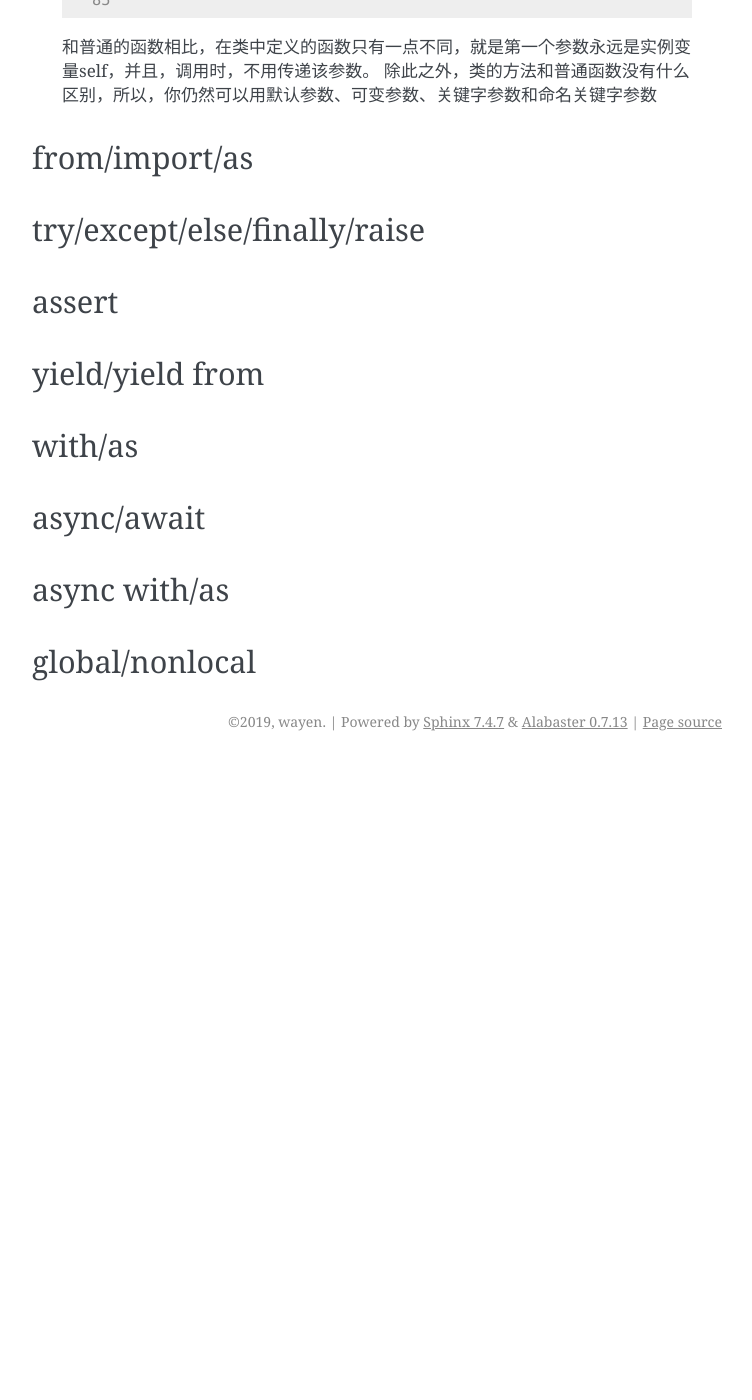
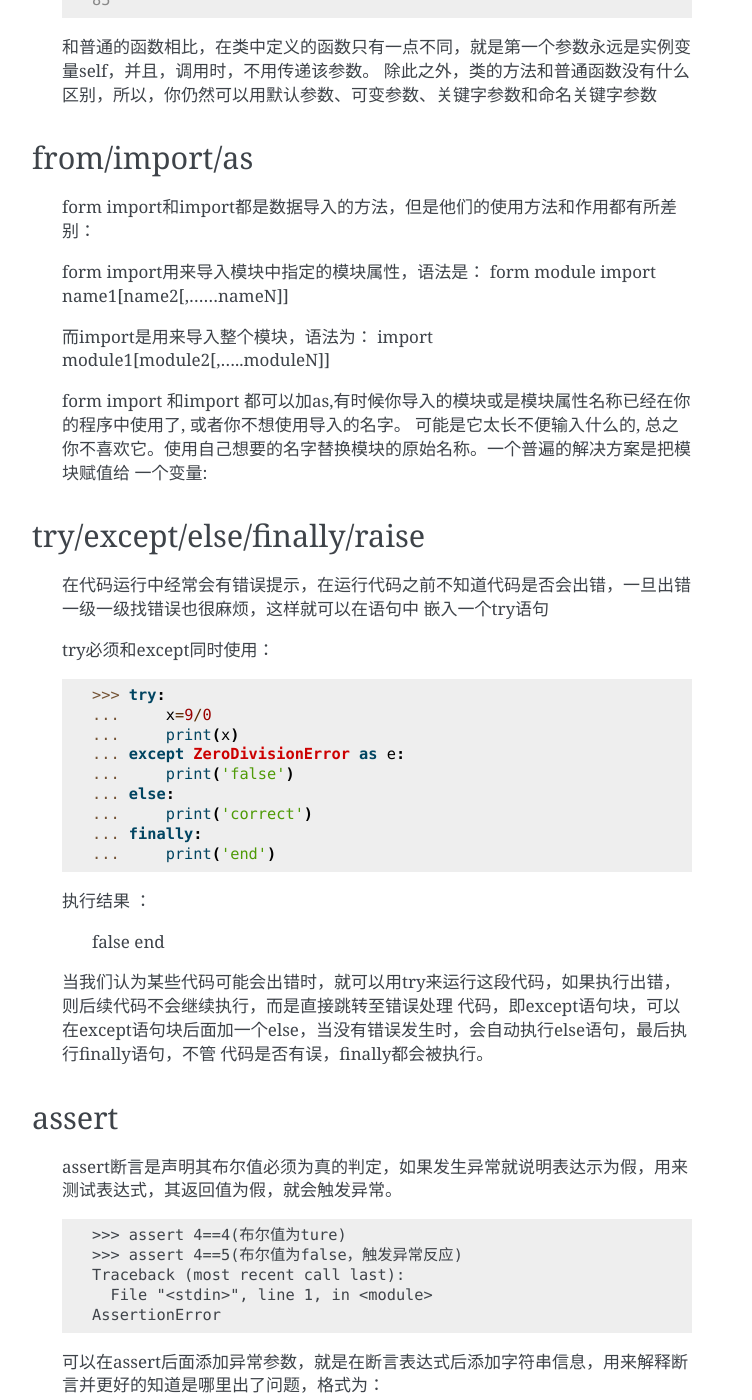
Before and after one commit to wojunnihou/pylearn, a Sphinx documentation site: the page built from doc/source/python/1_primary/keywords.rst, in a window 1280 px wide and 1400 px high, scrolled down 7780 px. Shown: the whole window, without its empty margins (388-1140 px from the left). Built offline with Sphinx 7.4.7, drawn with Linux system fonts in a browser that asks for light colours; before the commit the page ends 8541 px from its top, so only the background shows below that; some of the changed text lies outside the part shown.

```diff
--- a/doc/source/python/1_primary/keywords.rst
+++ b/doc/source/python/1_primary/keywords.rst
@@ -375,16 +375,75 @@
 from/import/as
 -------------------------------
 
+    form import和import都是数据导入的方法，但是他们的使用方法和作用都有所差别：
 
+    form import用来导入模块中指定的模块属性，语法是：
+    form module import name1[name2[,......nameN]]
+
+
+    而import是用来导入整个模块，语法为：
+    import module1[module2[,.....moduleN]]
+
+    form import 和import 都可以加as,有时候你导入的模块或是模块属性名称已经在你的程序中使用了, 或者你不想使用导入的名字。
+    可能是它太长不便输入什么的, 总之你不喜欢它。使用自己想要的名字替换模块的原始名称。一个普遍的解决方案是把模块赋值给
+    一个变量:
 
 try/except/else/finally/raise
 -----------------------------------
 
+    在代码运行中经常会有错误提示，在运行代码之前不知道代码是否会出错，一旦出错一级一级找错误也很麻烦，这样就可以在语句中
+    嵌入一个try语句
+
+    try必须和except同时使用：
+
+        >>> try:
+        ...     x=9/0
+        ...     print(x)
+        ... except ZeroDivisionError as e:
+        ...     print('false')
+        ... else:
+        ...     print('correct')
+        ... finally:
+        ...     print('end')
+
+    执行结果 ：
+
+        false
+        end
+
+    当我们认为某些代码可能会出错时，就可以用try来运行这段代码，如果执行出错，则后续代码不会继续执行，而是直接跳转至错误处理
+    代码，即except语句块，可以在except语句块后面加一个else，当没有错误发生时，会自动执行else语句，最后执行finally语句，不管
+    代码是否有误，finally都会被执行。
+
+
+
+
+
+
+
 assert
 ----------
 
+    assert断言是声明其布尔值必须为真的判定，如果发生异常就说明表达示为假，用来测试表达式，其返回值为假，就会触发异常。
+
+        >>> assert 4==4(布尔值为ture)
+        >>> assert 4==5(布尔值为false，触发异常反应)
+        Traceback (most recent call last):
+          File "<stdin>", line 1, in <module>
+        AssertionError
+
+    可以在assert后面添加异常参数，就是在断言表达式后添加字符串信息，用来解释断言并更好的知道是哪里出了问题，格式为：
+
+    assert 表达式 [, 参数]，例如：
+
+        >>> assert 4==5,'4不等于5'
+        Traceback (most recent call last):
+          File "<stdin>", line 1, in <module>
+        AssertionError: 4不等于5
+
 yield/yield from
 ------------------
+
 
 with/as
 --------------------
```
